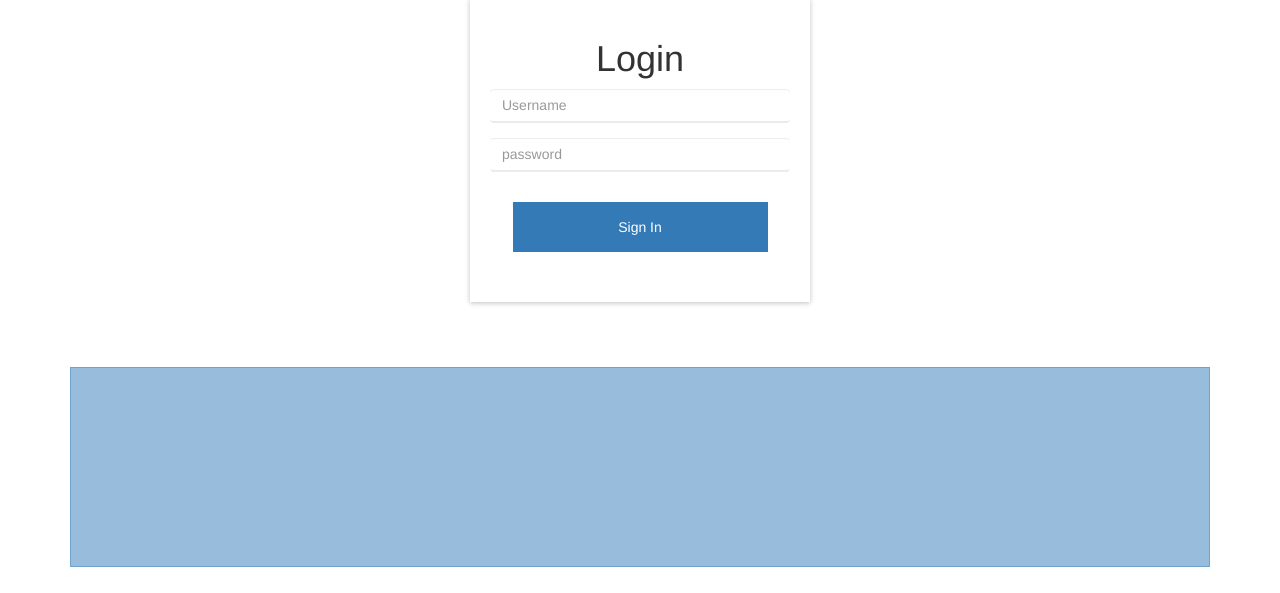
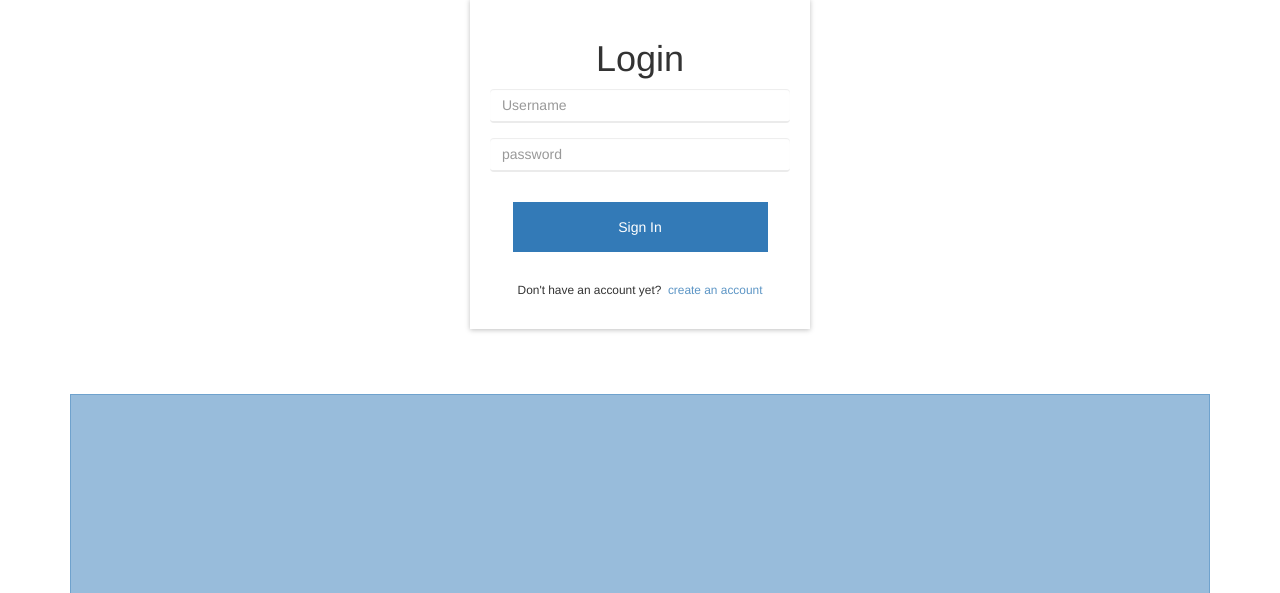
Before and after one commit to jreiher2003/Wiki, a Flask app: page /login in a window 1280 px wide. Shown: the part 123-716 px from the top of the page. Run offline with Flask 2, Linux system fonts and the light colour scheme; some libraries are stand-ins or nearby versions.

Commit message:
Add link to signup page

```diff
--- a/app/templates/login.html
+++ b/app/templates/login.html
@@ -29,6 +29,7 @@
                         <input type="submit" value="Sign In" class="inputButton"/>
                     </div>
                 </form>
+                <p class="small text-center">Don't have an account yet?&nbsp;&nbsp;<a href="{{ url_for('signup') }}">create an account</a></p>
             </div>
         </div>
     </div>
```
